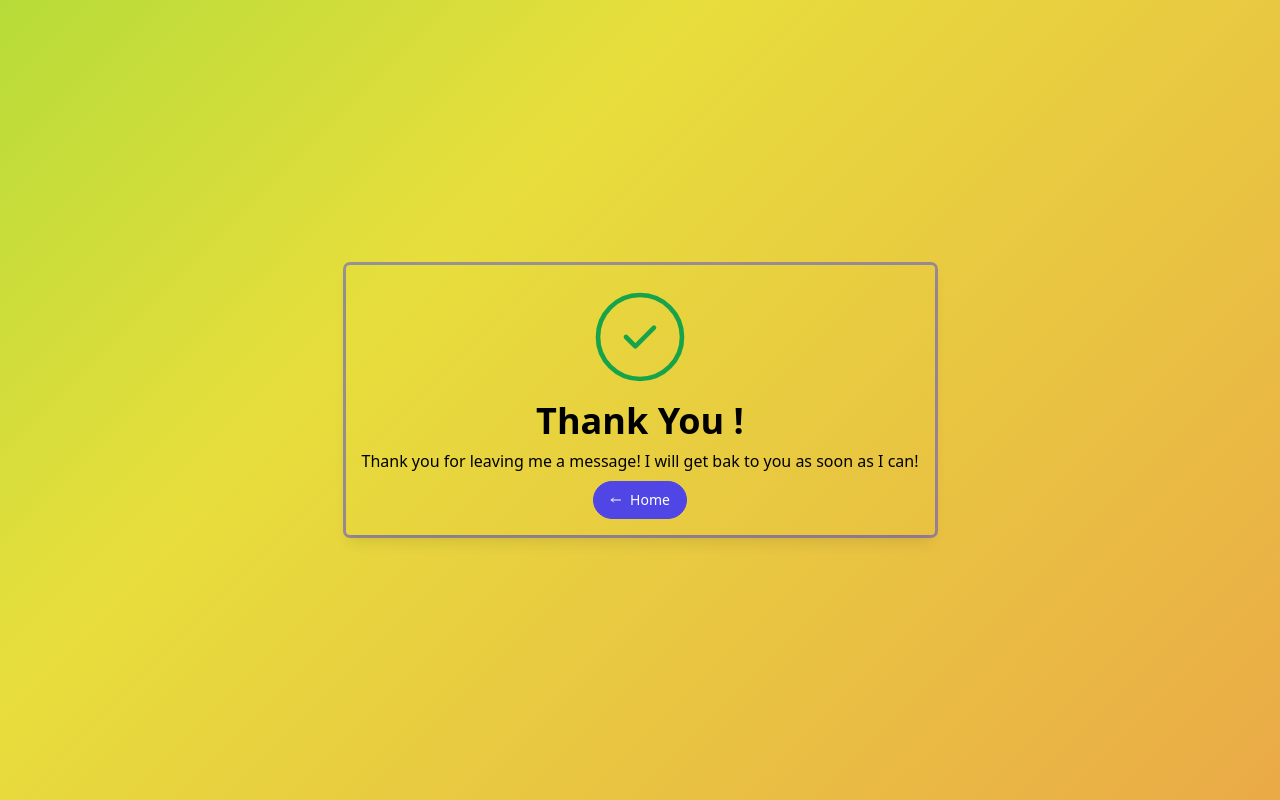
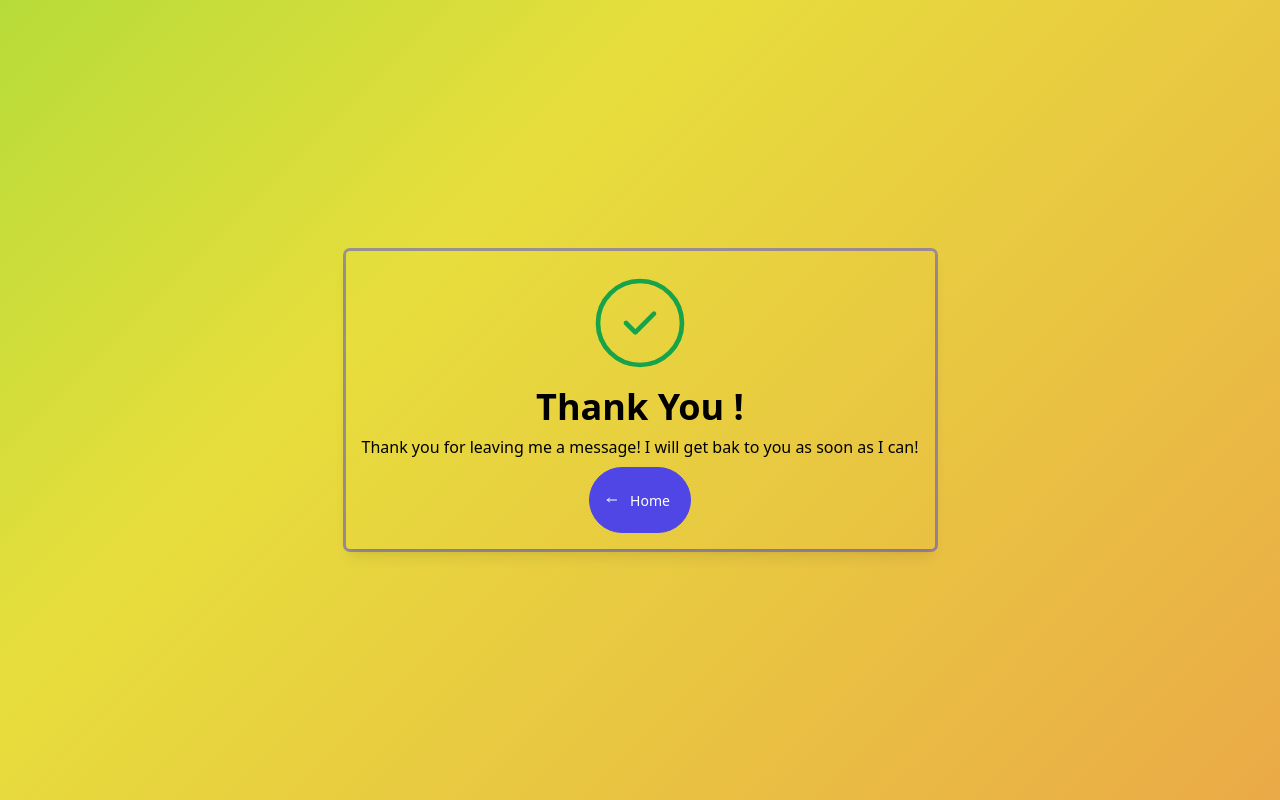
Before and after one commit to ArjayS/channelbranch, a React (Create React App) app: page /thankyou in a window 1280 px wide. Built offline with nearby package versions, Linux system fonts and the light colour scheme.

Commit message:
Modified ThankYouPage.jsx to have aa functioning Home Button

```diff
--- a/src/routes/ThankYouPage.jsx
+++ b/src/routes/ThankYouPage.jsx
@@ -24,7 +24,7 @@ const ThankYou = () => {
             Thank you for leaving me a message! I will get bak to you as soon as
             I can!
           </p>
-          <a class="inline-flex items-center px-4 py-2 text-white bg-indigo-600 border border-indigo-600 rounded rounded-full hover:bg-indigo-700 focus:outline-none focus:ring">
+          <form className="inline-flex items-center px-4 py-2 text-white bg-indigo-600 border border-indigo-600 rounded rounded-full hover:bg-indigo-700 focus:outline-none focus:ring">
             <svg
               xmlns="http://www.w3.org/2000/svg"
               class="w-3 h-3 mr-2"
@@ -39,8 +39,15 @@ const ThankYou = () => {
                 d="M7 16l-4-4m0 0l4-4m-4 4h18"
               />
             </svg>
-            <span class="text-sm font-medium">Home</span>
-          </a>
+            <button
+              id="id"
+              type="submit"
+              formAction="http://localhost:3000/"
+              className="h-12 w-12"
+            >
+              <span class="text-sm font-medium">Home</span>
+            </button>
+          </form>
         </div>
       </div>
     </div>
```
